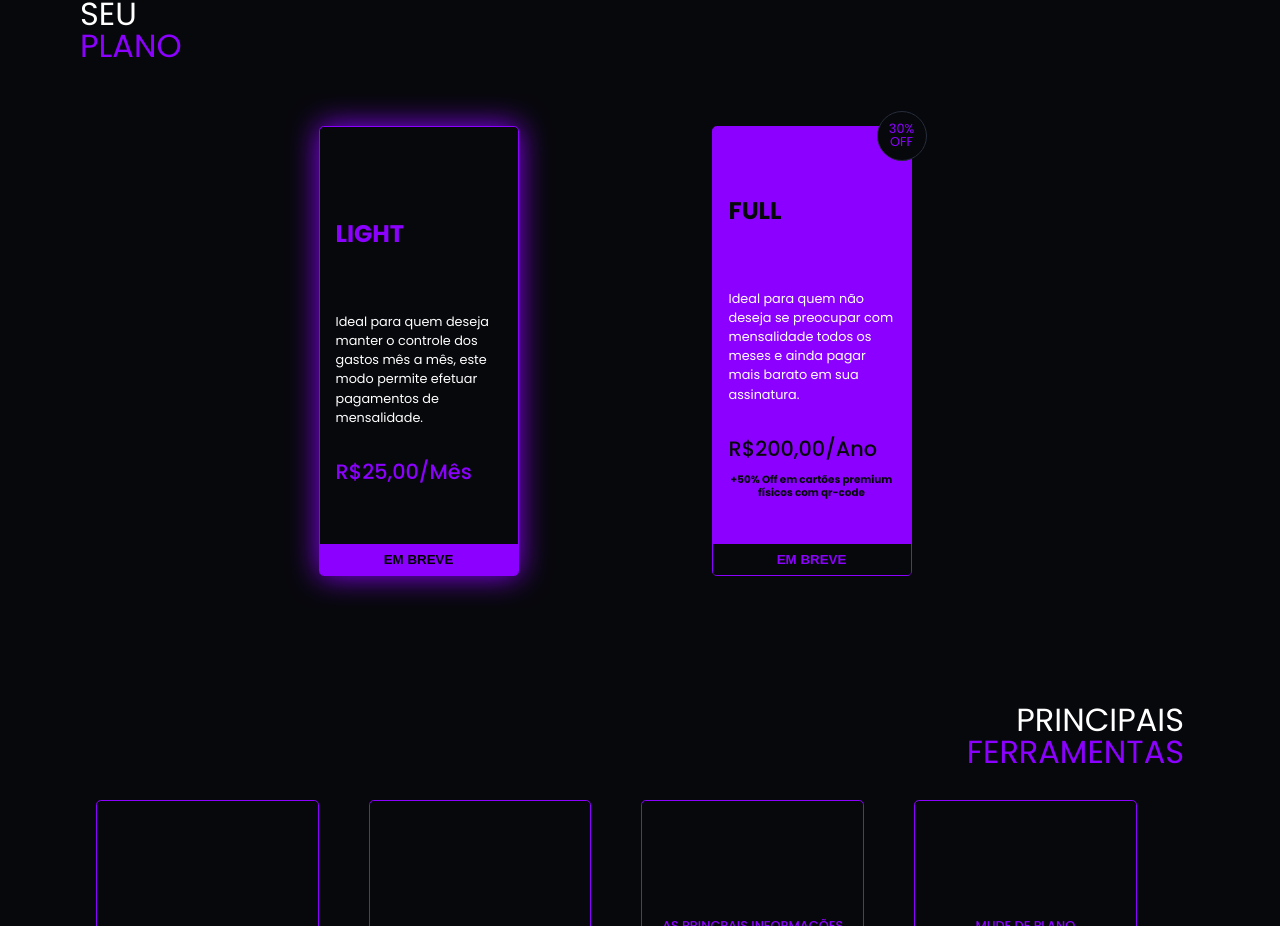
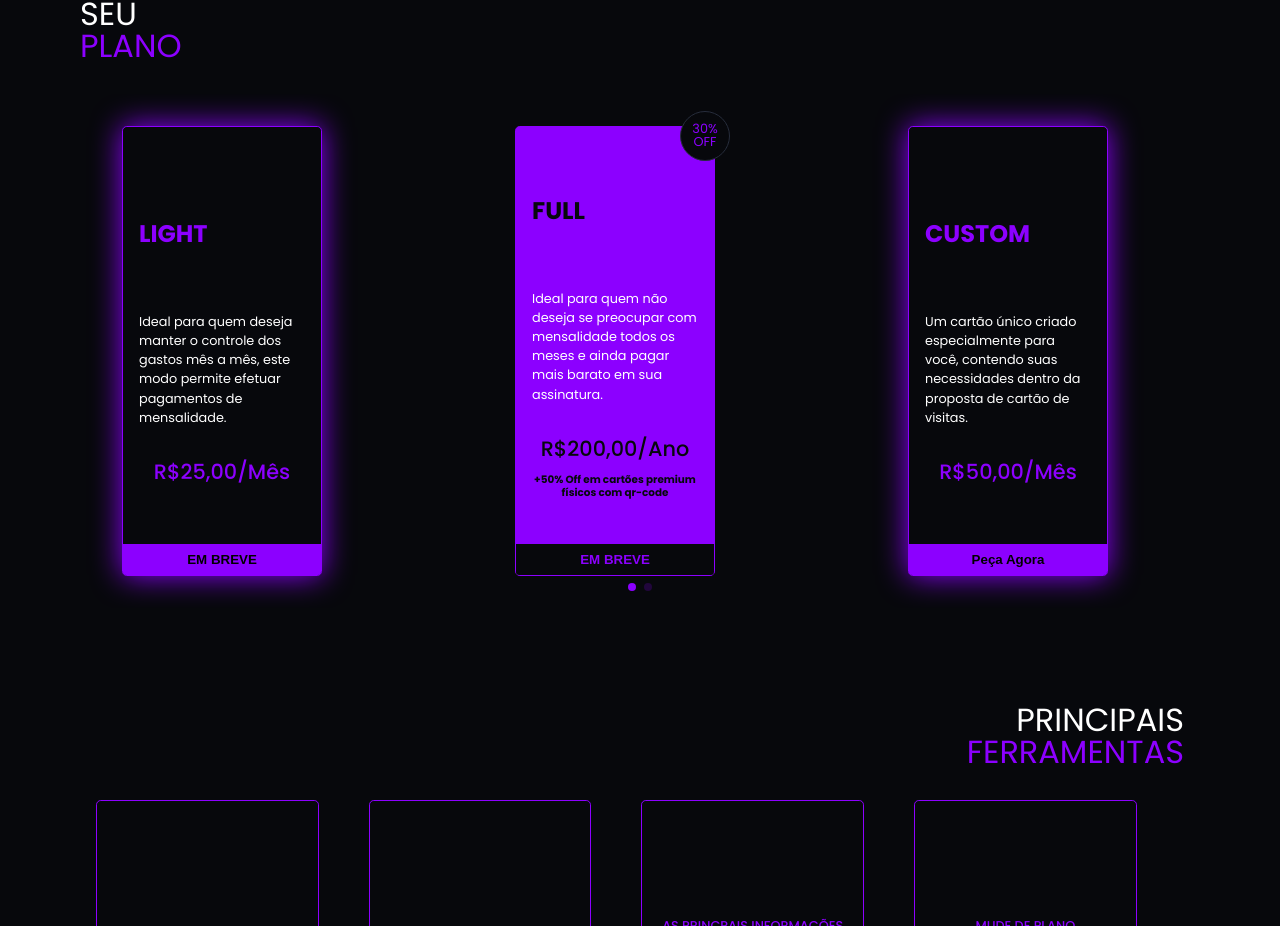
Before and after one commit to lcpsd/visitase7e, a Next.js app: page / in a window 1280 px wide. Shown: the part 858-1784 px from the top of the page. Built offline with nearby package versions, Linux system fonts and the light colour scheme.

Commit message:
new plan: Custom

```diff
--- a/pages/LadingPage/components/PlansSection/Index.jsx
+++ b/pages/LadingPage/components/PlansSection/Index.jsx
@@ -77,6 +77,29 @@ export default function PlansSection(){
                             </Link>
                         </div>
                     </SwiperSlide>
+
+                    <SwiperSlide>
+                        <div className="planCard shadowBox">
+                            <div className="text">
+                                <h4>
+                                    Custom
+                                </h4>
+
+                                <p>
+                                Um cartão único criado especialmente para você, contendo suas necessidades dentro da proposta de cartão de visitas.
+                                </p>
+
+                                <span>
+                                    R$50,00/Mês
+                                </span>
+                            </div>
+
+                            <Link href={"https://api.whatsapp.com/send?phone=5567996641461"}>
+                                <button>Peça Agora</button>
+                            </Link>
+                        </div>
+                    </SwiperSlide>
+
                 </Swiper>
             </div>
         </Styles>
--- a/pages/LadingPage/components/PlansSection/styles.js
+++ b/pages/LadingPage/components/PlansSection/styles.js
@@ -80,6 +80,9 @@ const styles = styled.section`
 
                     span{
                         color: var(--blue-gray-950);
+
+                        text-align: center;
+
                         p{
                             color: var(--blue-gray-950);
                         }
@@ -146,6 +149,8 @@ const styles = styled.section`
                     font-size: 1.3rem;
                     font-weight: 500;
 
+                    text-align: center;
+
                     p{
                         color: var(--purple-100);
                         font-size: 0.65rem;
--- a/pages/custom/se7e/index.jsx
+++ b/pages/custom/se7e/index.jsx
@@ -95,7 +95,7 @@ export default function Se7e(){
     return(
         <div className={styles.businessCard + " businessCard"}>
 
-            <video autoPlay muted loop className={styles.videoBackground + " videoBackground"}>
+            <video autoPlay muted loop className={styles.videoBackground}>
                 <source src='/se7e/video/BWBG1.mp4' type='video/mp4'/>
             </video>
 
```
